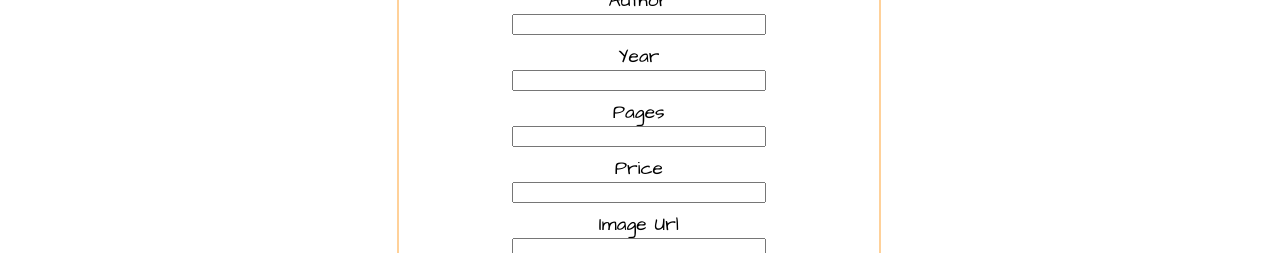
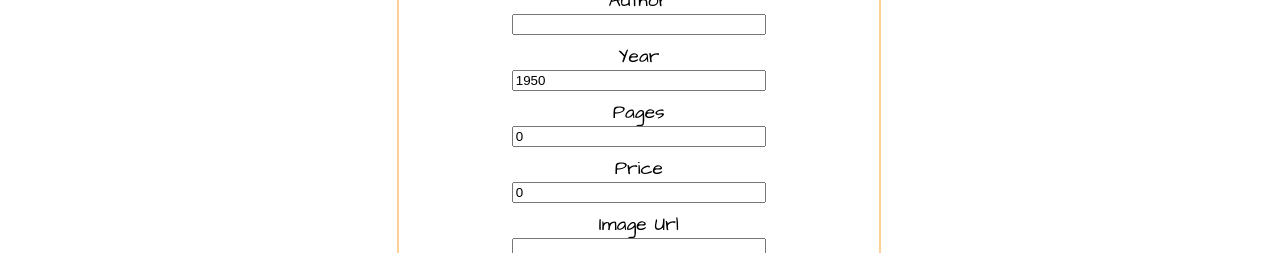
Before and after one commit to StoilTomanov/book-corner, a React (Create React App) app: page /edit/1 in a window 1280 px wide. Shown: the part 244-497 px from the top of the page. Built offline with nearby package versions, Linux system fonts and the light colour scheme.

Commit message:
redirects

```diff
--- a/src/components/App/CreateBook/CreateForm/CreateForm.js
+++ b/src/components/App/CreateBook/CreateForm/CreateForm.js
@@ -1,12 +1,13 @@
-import { useState } from 'react';
+import { useContext, useState } from 'react';
 import { useNavigate } from 'react-router-dom';
+import { AuthContext } from '../../../../contexts/AuthContext';
 import { createBookRecord } from '../../../../services/api-service';
 import { formChecker } from '../../../../utils/formChecker';
 import { ErrorMessage } from '../../ErrorMessage/ErrorMessage';
 
 export const CreateForm = () => {
     const navigate = useNavigate();
-
+    const {authData} = useContext(AuthContext);
     const [toggleSale, setToggleSale] = useState();
     const [toggleUpcoming, setToggleUpcoming] = useState();
     const [errorMsg, setErrorMsg] = useState('');
@@ -49,7 +50,7 @@ export const CreateForm = () => {
                 setToggleUpcoming(state => state = false);
             }
         }
-    }
+    };
 
     const submitHandler = (ev) => {
         ev.preventDefault();
@@ -64,8 +65,10 @@ export const CreateForm = () => {
         const formCheckResult = formChecker(data);
 
         if(formCheckResult === null) {
-            navigate('/catalog');
-            createBookRecord(data);
+            createBookRecord(data, authData.accessToken);
+            setTimeout(() => {
+                navigate('/catalog');
+            }, 200)
         } else if (typeof formCheckResult === 'string'){
             setErrorMsg((errorMsg) => errorMsg = formCheckResult);
             throw new Error(errorMsg);
--- a/src/components/App/EditBook/EditForm/EditForm.js
+++ b/src/components/App/EditBook/EditForm/EditForm.js
@@ -1,57 +1,144 @@
+import { useState } from "react";
+import { useNavigate, useParams } from "react-router-dom";
+import { updateBookRecord } from "../../../../services/api-service";
+import { formChecker } from "../../../../utils/formChecker";
+import { ErrorMessage } from "../../ErrorMessage/ErrorMessage";
+
 export const EditForm = () => {
+    const navigate = useNavigate();
+    const bookId = useParams().id;
+
+    const [toggleSale, setToggleSale] = useState();
+    const [toggleUpcoming, setToggleUpcoming] = useState();
+    const [errorMsg, setErrorMsg] = useState('');
+
+    const [value, setValue] = useState({
+        title: '',
+        author: '',
+        year: 1950,
+        pages: 0,
+        price: 0,
+        imageUrl: '',
+        description: '',
+        sale: 'No',
+        discount: 0,
+        upcoming: 'No',
+        upcomingDate: '',
+    });
+
+    const changeHandler = (ev) => {
+        setValue(state => ({
+            ...state,
+            [ev.target.name]: ev.target.value,
+        }));
+
+        setErrorMsg((errorMsg) => errorMsg = '');
+
+    };
+
+    const checkRadioButton = (ev) => {
+        if(ev.target.name === 'sale'){
+            if(ev.target.value === 'Yes') {
+                setToggleSale(state => state = true);
+            } else {
+                setToggleSale(state => state = false);
+            }
+        } else if(ev.target.name === 'upcoming'){
+            if(ev.target.value === 'Yes') {
+                setToggleUpcoming(state => state = true);
+            } else {
+                setToggleUpcoming(state => state = false);
+            }
+        }
+    };
+
+    const submitHandler = (ev) => {
+        ev.preventDefault();
+        const formData = new FormData(ev.target);
+        const data = Object.fromEntries(formData);
+        data.sale = data.sale === 'No' ? false : true;
+        data.upcoming = data.upcoming === 'No' ? false : true;
+        data.year = Number(data.year);
+        data.pages = Number(data.pages);
+        data.discount = Number(data.discount);
+
+        const formCheckResult = formChecker(data);
+
+        if(formCheckResult === null) {
+            updateBookRecord(data, bookId);
+            setTimeout(() => {
+                navigate('/catalog');
+            }, 200)
+        } else if (typeof formCheckResult === 'string'){
+            setErrorMsg((errorMsg) => errorMsg = formCheckResult);
+            throw new Error(errorMsg);
+        }
+    };
+
     return (
         <div className="form">
-            <form className="edit-form">
+            <form className="edit-form" onSubmit={submitHandler}>
                 <div className="form-row">
                     <label htmlFor="title">Title</label>
-                    <input type="text" name="title" id="title" />
+                    <input type="text" name="title" id="title" value={value.title} onChange={changeHandler} />
                 </div>
                 <div className="form-row">
                     <label htmlFor="author">Author</label>
-                    <input type="text" name="author" id="author" />
+                    <input type="text" name="author" id="author" value={value.author} onChange={changeHandler} />
                 </div>
                 <div className="form-row">
                     <label htmlFor="year">Year</label>
-                    <input type="number" name="year" id="year" />
+                    <input type="number" name="year" id="year" value={value.year} onChange={changeHandler} />
                 </div>
                 <div className="form-row">
                     <label htmlFor="pages">Pages</label>
-                    <input type="text" name="pages" id="pages" />
+                    <input type="text" name="pages" id="pages" value={value.pages} onChange={changeHandler} />
                 </div>
                 <div className="form-row">
                     <label htmlFor="price">Price</label>
-                    <input type="number" name="price" id="price" />
+                    <input type="number" name="price" id="price" value={value.price} onChange={changeHandler} />
                 </div>
                 <div className="form-row">
-                    <label htmlFor="image">Image Url</label>
-                    <input type="text" name="image" id="image" />
+                    <label htmlFor="imageUrl">Image Url</label>
+                    <input type="text" name="imageUrl" id="imageUrl" value={value.imageUrl} onChange={changeHandler} />
                 </div>
                 <div className="form-row">
                     <label htmlFor="description">Description</label>
-                    <textarea name="description" id="description" />
+                    <textarea name="description" id="description" value={value.description} onChange={changeHandler} />
                 </div>
-                <div className='on-sale'>
+                <div className='sale'>
                     <p>On sale?</p>
-                    <label htmlFor="on-sale">
-                        <input type="radio" id='on-sale' name='on-sale' value='Yes' />
+                    <label htmlFor="sale">
+                        <input type="radio" id='sale' name='sale' value='Yes' onClick={checkRadioButton} onChange={changeHandler} checked={value.sale === 'Yes'} />
                         <span>Yes</span>
                     </label>
-                    <label htmlFor="on-sale-1">
-                        <input type="radio" id='on-sale-1' name='on-sale' value='No' defaultChecked />
+                    <label htmlFor="sale-1">
+                        <input type="radio" id='sale-1' name='sale' value='No' onClick={checkRadioButton} onChange={changeHandler} checked={value.sale === 'No'} />
                         <span>No</span>
                     </label>
                 </div>
+                {toggleSale === true &&
+                <div className="form-row">
+                    <label htmlFor="discount">Discount</label>
+                    <input type="number" name="discount" id="discount" value={value.discount} onChange={changeHandler}/>
+                </div>}
                 <div className='upcoming'>
                     <p>Upcoming?</p>
                     <label htmlFor="upcoming">
-                        <input type="radio" id='upcoming' name='upcoming' value='Yes' />
+                        <input type="radio" id='upcoming' name='upcoming' value='Yes' onClick={checkRadioButton} onChange={changeHandler} checked={value.upcoming === 'Yes'} />
                         <span>Yes</span>
                     </label>
                     <label htmlFor="upcoming-1">
-                        <input type="radio" id='upcoming-1' name='upcoming' value='No' defaultChecked />
+                        <input type="radio" id='upcoming-1' name='upcoming' value='No' onClick={checkRadioButton} onChange={changeHandler} checked={value.upcoming === 'No'} />
                         <span>No</span>
                     </label>
                 </div>
+                {toggleUpcoming === true &&
+                <div className="form-row">
+                    <label htmlFor="upcomingDate">Upcoming Date</label>
+                    <input type="date" name="upcomingDate" id="upcomingDate" value={value.upcomingDate} onChange={changeHandler}/>
+                </div>}
+                <ErrorMessage message={errorMsg} />
                 <div className="form-row">
                     <button className="submit-edit-btn" type="submit">Edit</button>
                 </div>
--- a/src/services/api-service.js
+++ b/src/services/api-service.js
@@ -28,12 +28,13 @@ export const getUpcomingRecords = () => {
         .catch(error => console.log(error));
 }
 
-export const createBookRecord = (bookData) => {
+export const createBookRecord = (bookData, accessToken) => {
     return fetch(apiUrl, {
         method: 'POST',
         body: JSON.stringify(bookData),
         headers: {
             'Content-Type': 'application/json',
+            'X-Authorization': accessToken,
         }
     })
         .then(response => response.json())
```
